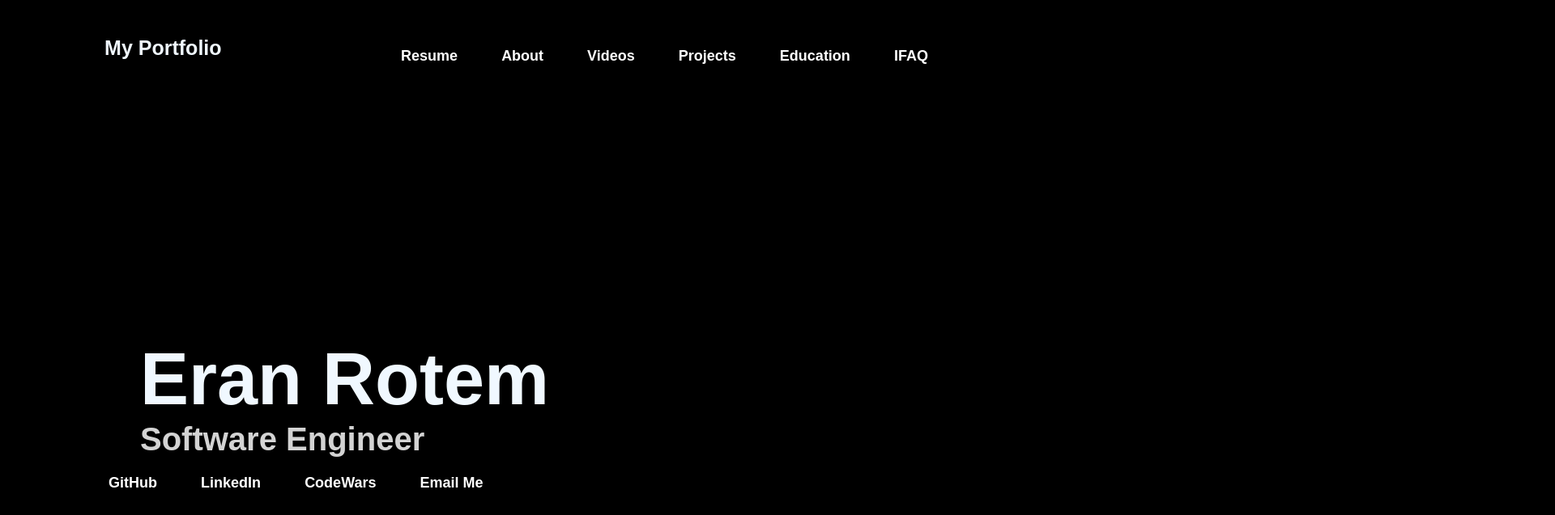
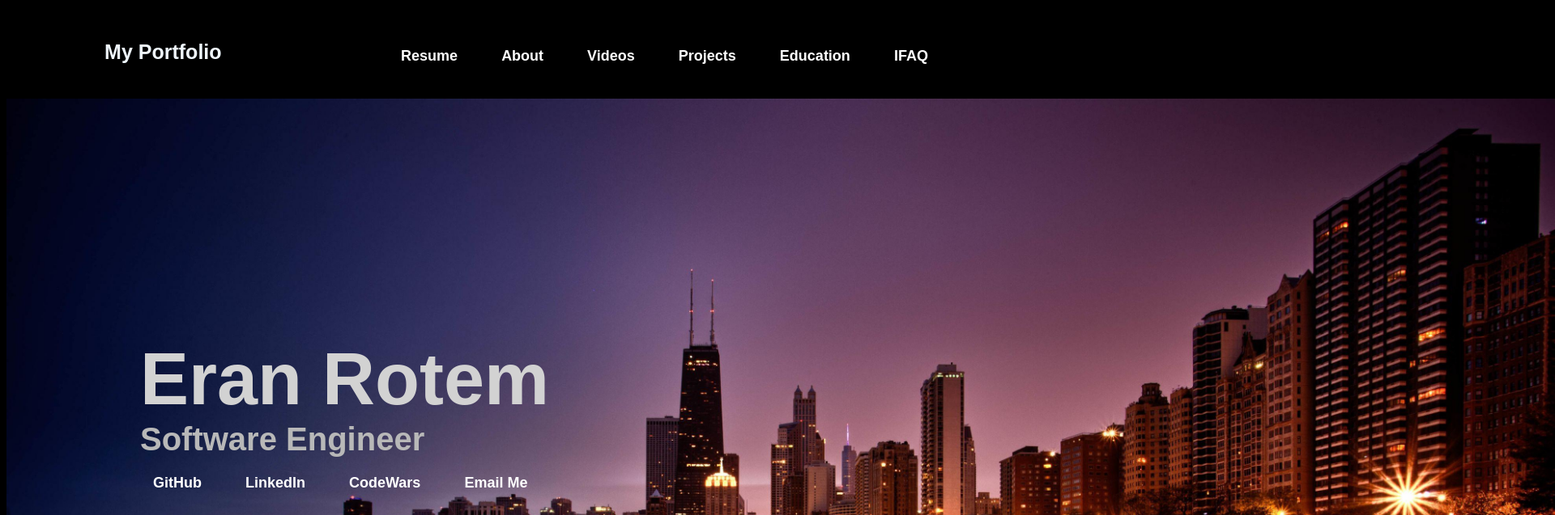
Before and after one commit to EranRotem1/EranRotem1.github.io, a plain HTML site: page index.html in a window 1280 px wide. Shown: the top 637 px of the page at 81% size, 1920 px wide, since content can reach past the window. Drawn offline with Linux system fonts and the light colour scheme.

Commit message:
small changes

```diff
--- a/index.html
+++ b/index.html
@@ -18,6 +18,7 @@
             </nav>
         </header>
         <main>
+            <div class="d">
                 <p style="height: 300;"></p>
                 <h1 id="name">Eran Rotem</h1>
                 <h2 id="se">Software Engineer</h2>
@@ -30,6 +31,8 @@
                     </ul>
                 </nav>
                 <p style="height: 220;"></p>
+            </div>
+
             <div class="d1">
                 <a id="summary"></a>
                 <div class="aboutD">
--- a/inprog.css
+++ b/inprog.css
@@ -20,7 +20,7 @@ nav ul li a{
 	text-transform: capitalize;
 }
 nav ul li a:hover{
-	color: rgb(156, 156, 156);
+	color: rgb(115, 115, 115);
 	transition: .4s;
 }
 
@@ -34,13 +34,14 @@ footer{
     font-family: sans-serif;
     margin-left: 20;
     color: aliceblue;
-    margin-top: -50;
+    margin-top: -70;
+    margin-bottom: -10;
 }
 
 #name{
     font-size: 90;
     font-family: sans-serif;
-    color: aliceblue;
+    color: rgb(210, 210, 210);
     margin-left: 165;
     margin-bottom: -50;
     margin-top: -20;
@@ -51,7 +52,7 @@ footer{
     margin-left: 165;
     font-family: sans-serif;
     text-align: left;
-    color: lightgray;
+    color: rgb(184, 184, 184);
     margin-bottom: -30;
     margin-top: -30;
 }
@@ -78,8 +79,17 @@ h2{
     padding-top: 50;
 }
 
+.d{
+    width: 1950;
+    height: 820;
+    background-image: url("forWebsite/chicagoBG2.jpg");
+    background-repeat: no-repeat;
+    background-size: 100%;
+}
+
 .d1{
     background-color: rgb(24, 24, 24);
+
     height: 650px;
 }
 
```
Also changed, not shown: forWebsite/chicagoBG.jpg (added), forWebsite/chicagoBG2.jpg (added). Lines whose indentation alone changed are shown as unchanged.
